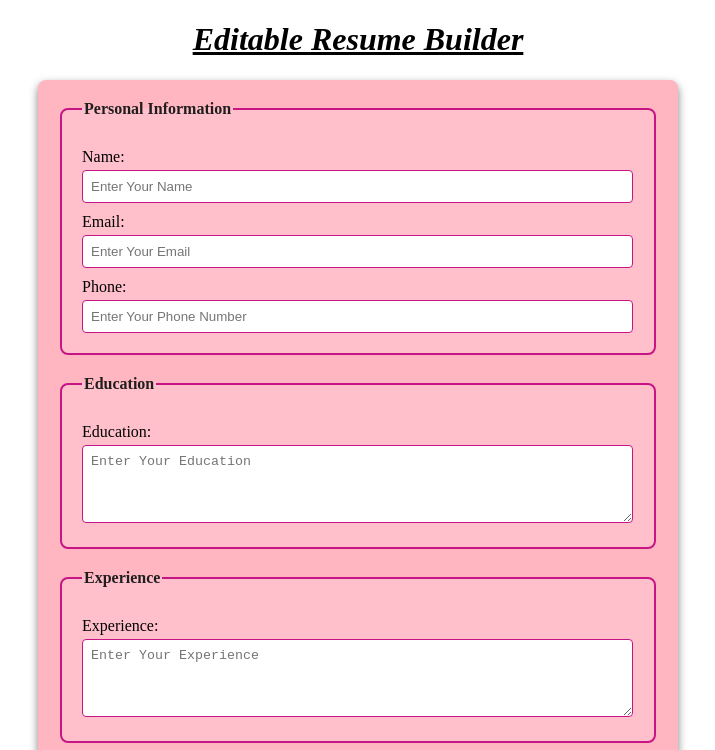
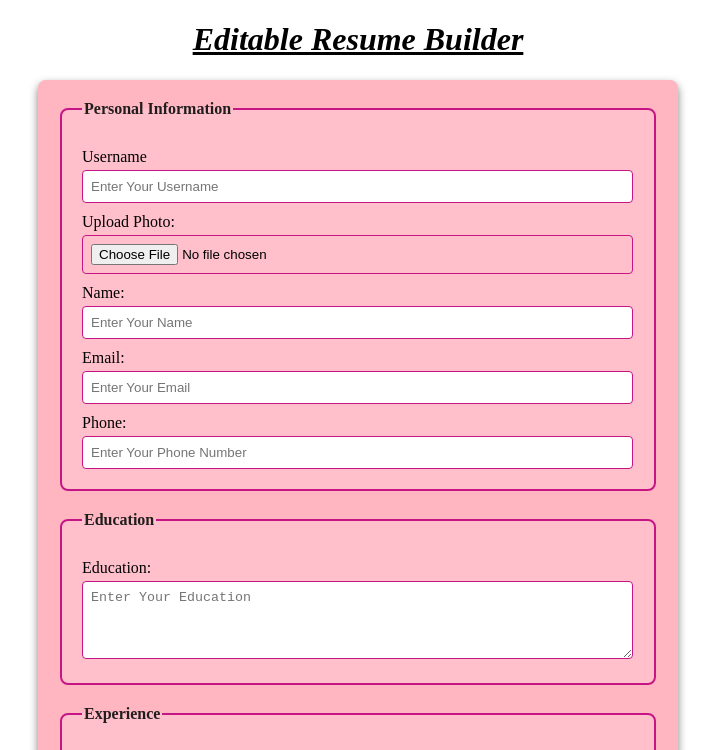
Before and after one commit to IsraImran00/Hackathon-Milestones, a plain HTML site: page milestone 4/index.html in a window 1280 px wide. Shown: the top 750 px of the page, without its empty margins (282-997 px from the left). Drawn offline with Linux system fonts and the light colour scheme.

Commit message:
Update index.html

```diff
--- a/milestone 4/index.html
+++ b/milestone 4/index.html
@@ -1,4 +1,5 @@
-<!DOCTYPE html>
+
+          <!DOCTYPE html>
 <html lang="en">
 <head>
     <meta charset="UTF-8">
@@ -8,9 +9,16 @@
 </head>
 <body>
     <h1><i><u>Editable Resume Builder</u></i></h1>
+
     <form id="resume-form">
         <fieldset>
             <legend>Personal Information</legend>
+            <label for="username">Username</label>
+            <input type="text" id="username" placeholder="Enter Your Username" required>
+
+            <label for="photo">Upload Photo:</label>
+            <input type="file" id="photo" accept="image/*" required>
+
             <label for="name">Name:</label>
             <input type="text" id="name" placeholder="Enter Your Name" required>
 
@@ -41,13 +49,14 @@
 
         <button type="submit"><b>Generate Resume</b></button>
     </form>
+
     <br>
 
-    <!-- Dynamic and Editable Resume -->
-     <div id="resume-display" contenteditable="true">
-        <!-- Resume will be generated below -->
-     </div>
+    <!-- Dynamic and Editable -->
+    <div id="resume-display" contenteditable="true">
+        <!-- Resume will be generated here -->
+    </div>
 
-     <script src="script.js"></script>
+    <script src="script.js"></script>
 </body>
 </html>
```
